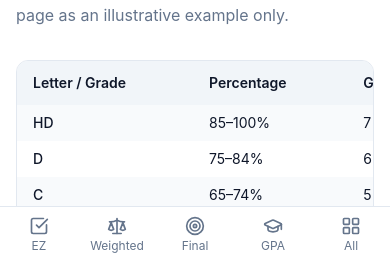
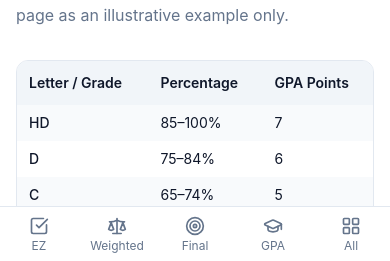
Before and after one commit to ShahidBaloch/grade-calculator, a Next.js app: page /grading-scales/australia in a window 390 px wide. Shown: the part 581-842 px from the top of the page. Built offline with nearby package versions, Linux system fonts and the light colour scheme; no server answers.

Commit message:
some more fixes

```diff
--- a/src/app/about/page.tsx
+++ b/src/app/about/page.tsx
@@ -38,6 +38,13 @@ export default function AboutPage() {
             . Your grading scale is detected automatically from your location, with support for US, UK,
             Canadian, Australian, and New Zealand systems.
           </p>
+          <h2 className="text-xl font-semibold text-[var(--color-text)]">How results are checked</h2>
+          <ul className="list-disc space-y-2 pl-5">
+            <li>Letter grades use the raw percentage. 89.99 stays a B+ when the A− cut-off is 90.</li>
+            <li>A total weight or credit load of zero is rejected. The calculator does not divide by zero.</li>
+            <li>University tables follow the institution’s published points. Monash and UQ are not the same scale.</li>
+            <li>ATAR and UK-to-US figures are planning estimates. They are not official results or application GPAs.</li>
+          </ul>
           <h2 className="text-xl font-semibold text-[var(--color-text)]">What we offer</h2>
           <ul className="list-disc space-y-2 pl-5">
             <li>EZ Grader, test grade, Canvas, and EOC calculators for classroom scoring</li>
--- a/src/components/calculators/CalculatorPageSections.tsx
+++ b/src/components/calculators/CalculatorPageSections.tsx
@@ -8,7 +8,6 @@ import { ResourceLinks } from "@/components/content/ResourceLinks";
 import { FaqAccordion } from "@/components/content/FaqAccordion";
 import { HowItWorks } from "@/components/content/HowItWorks";
 import { RelatedCalculators } from "@/components/content/RelatedCalculators";
-import { FormulaBreakdown } from "@/components/calculators/shared/FormulaBreakdown";
 import type { CalculatorSlug } from "@/types/calculator";
 
 export function CalculatorPageSections({
@@ -49,9 +48,9 @@ export function CalculatorPageSections({
       <section>
         <h2 className="text-xl font-semibold">Formula</h2>
         <p className="mt-2 text-sm text-[var(--color-text-muted)]">{content.formula}</p>
-        <div className="mt-3">
-          <FormulaBreakdown steps={[content.workedExample]} />
-        </div>
+        <p className="mt-2 text-sm text-[var(--color-text-muted)]">
+          Example: {content.workedExample} Letter cut-offs use the unrounded result.
+        </p>
       </section>
       {content.primarySources && content.primarySources.length > 0 && (
         <section>
--- a/src/components/calculators/FinalGradeCalculator.tsx
+++ b/src/components/calculators/FinalGradeCalculator.tsx
@@ -281,7 +281,11 @@ export function FinalGradeCalculator() {
         />
       )}
 
-      {result.errors?.[0] && <p className="text-sm text-[var(--color-error)]">{result.errors[0]}</p>}
+      {result.errors?.[0] && (
+        <p className="text-sm text-[var(--color-error)]" role="alert">
+          {result.errors[0]}
+        </p>
+      )}
 
       {requiredData && state.mode === "required" && (
         <>
@@ -297,7 +301,9 @@ export function FinalGradeCalculator() {
             percent={requiredData.requiredPercent}
             placeholder="—"
           />
-          <p className="text-sm text-[var(--color-text-muted)]">{requiredData.message}</p>
+          <p className="text-sm text-[var(--color-text-muted)]" role="status">
+            {requiredData.message}
+          </p>
           <FormulaBreakdown steps={requiredData.formulaSteps} />
         </>
       )}
--- a/src/components/calculators/shared/CalculatorToolbar.tsx
+++ b/src/components/calculators/shared/CalculatorToolbar.tsx
@@ -23,7 +23,13 @@ export function CalculatorToolbar({ onShare, onReset, copied }: CalculatorToolba
         </Button>
       )}
       {onReset && (
-        <Button type="button" variant="ghost" size="sm" onClick={onReset}>
+        <Button
+          type="button"
+          variant="ghost"
+          size="sm"
+          onClick={onReset}
+          title="Clears this calculator. Saved inputs for this tool are removed from this browser."
+        >
           <RotateCcw className="mr-1.5 h-4 w-4" />
           Reset
         </Button>
--- a/src/components/content/GradingScaleTable.tsx
+++ b/src/components/content/GradingScaleTable.tsx
@@ -5,23 +5,23 @@ export function GradingScaleTable({ scale }: { scale: GradingScale }) {
   const showGpaColumn = scale.gpaMax != null && scale.id !== "uk-degree";
   return (
     <div className="overflow-x-auto rounded-lg border border-[var(--color-border)]">
-      <table className="w-full min-w-[480px] text-sm">
+      <table className="w-full text-sm">
         <thead className="sticky top-0 bg-[var(--color-bg-muted)]">
           <tr>
-            <th scope="col" className="px-4 py-3 text-left font-semibold">Letter / Grade</th>
-            <th scope="col" className="px-4 py-3 text-left font-semibold">Percentage</th>
+            <th scope="col" className="px-3 py-3 text-left font-semibold sm:px-4">Letter / Grade</th>
+            <th scope="col" className="px-3 py-3 text-left font-semibold sm:px-4">Percentage</th>
             {showGpaColumn && (
-              <th scope="col" className="px-4 py-3 text-left font-semibold">GPA Points</th>
+              <th scope="col" className="px-3 py-3 text-left font-semibold sm:px-4">GPA Points</th>
             )}
           </tr>
         </thead>
         <tbody>
           {scale.bands.map((band) => (
             <tr key={band.letter} className="odd:bg-[var(--color-bg-subtle)]">
-              <td className="px-4 py-2 font-medium">{band.letter}</td>
-              <td className="px-4 py-2">{getBandRangeLabel(band)}</td>
+              <td className="px-3 py-2 font-medium sm:px-4">{band.letter}</td>
+              <td className="px-3 py-2 sm:px-4">{getBandRangeLabel(band)}</td>
               {showGpaColumn && (
-                <td className="px-4 py-2">{band.gpa ?? "—"}</td>
+                <td className="px-3 py-2 sm:px-4">{band.gpa ?? "—"}</td>
               )}
             </tr>
           ))}
--- a/src/config/calculator-content.ts
+++ b/src/config/calculator-content.ts
@@ -137,6 +137,12 @@ export const calculatorContent: Record<CalculatorSlug, CalculatorContent> = {
         question: "How do I convert Australian GPA to US 4.0?",
         answer:
           "There is no official linear map (for example GPA ÷ 7 × 4). Pick your university preset on /au and follow the receiving institution or credential evaluator — do not treat this calculator as a WES-equivalent conversion.",
+      },
+    ],
+    primarySources: [
+      {
+        label: "NCES — grade point average in US education statistics",
+        href: "https://nces.ed.gov/programs/coe/indicator/ctr",
       },
     ],
   },
@@ -349,6 +355,16 @@ export const calculatorContent: Record<CalculatorSlug, CalculatorContent> = {
         question: "How much is the EOC worth?",
         answer:
           "Florida can require 30% for certain EOC courses under current statute. Texas STAAR EOC results are not mandated statewide as a fixed course percentage — confirm your district policy. Other states set their own rules.",
+      },
+    ],
+    primarySources: [
+      {
+        label: "Florida Legislature — statewide assessment statute",
+        href: "https://www.flsenate.gov/Laws/Statutes/2024/1008.22",
+      },
+      {
+        label: "Texas Education Agency — STAAR resources",
+        href: "https://tea.texas.gov/student-assessment/testing/staar/staar-resources",
       },
     ],
   },
--- a/src/lib/calculators/canvas-grade.ts
+++ b/src/lib/calculators/canvas-grade.ts
@@ -36,6 +36,9 @@ export function calculateCanvasGrade(
   const totalWeight = groups.reduce((sum, g) => sum + g.weight, 0);
   const weightedSum = groups.reduce((sum, g) => sum + g.score * g.weight, 0);
   const courseGrade = weightedSum / totalWeight;
+  if (!Number.isFinite(courseGrade)) {
+    return { status: "error", errors: ["Could not calculate a grade from these weights"] };
+  }
   const lookup = percentToLetter(courseGrade, scaleId);
 
   const weightWarning =
--- a/src/lib/calculators/gpa.ts
+++ b/src/lib/calculators/gpa.ts
@@ -96,14 +96,19 @@ export function calculateSemesterGpa(
     return { status: "error", errors };
   }
 
-  if (totalCredits <= 0) {
+  if (totalCredits <= 0 || !Number.isFinite(totalQualityPoints)) {
     return { status: "idle" };
+  }
+
+  const gpa = totalQualityPoints / totalCredits;
+  if (!Number.isFinite(gpa)) {
+    return { status: "error", errors: ["Could not calculate a GPA from these credits"] };
   }
 
   return {
     status: "valid",
     data: {
-      gpa: totalQualityPoints / totalCredits,
+      gpa,
       totalCredits,
       totalQualityPoints,
       courses,
--- a/src/lib/calculators/weighted-grade.ts
+++ b/src/lib/calculators/weighted-grade.ts
@@ -66,7 +66,7 @@ export function calculateWeightedGrade(
     return { status: "error", errors };
   }
 
-  if (totalWeight <= 0) {
+  if (totalWeight <= 0 || !Number.isFinite(weightedSum)) {
     return { status: "error", errors: ["Enter at least one item with weight greater than 0"] };
   }
 
@@ -77,6 +77,9 @@ export function calculateWeightedGrade(
   }
 
   const weightedAverage = weightedSum / totalWeight;
+  if (!Number.isFinite(weightedAverage)) {
+    return { status: "error", errors: ["Could not calculate a grade from these weights"] };
+  }
   const lookup = percentToLetter(weightedAverage, scaleId);
 
   return {
--- a/src/lib/grading-scales/index.ts
+++ b/src/lib/grading-scales/index.ts
@@ -62,15 +62,15 @@ function bandsForPercentLookup(scale: GradingScale): GradingScale["bands"] {
 
 export function percentToLetter(percent: number, scaleId: ScaleId = DEFAULT_SCALE_ID): ScaleLookupResult {
   const scale = getScale(scaleId);
-  const clamped = Math.min(100, Math.max(0, percent));
-  // Bands use integer cutoffs; treat each band as "this grade or higher until the next tier".
-  // Avoids mis-mapping values in gaps (e.g. 89.2% between B+ 87–89 and A- 90–92 on US standard).
   const percentBands = bandsForPercentLookup(scale);
   const sortedByMin = [...percentBands].sort((a, b) => b.min - a.min);
-  const band =
-    sortedByMin.find((b) => clamped >= b.min) ??
-    sortedByMin[sortedByMin.length - 1] ??
-    scale.bands[scale.bands.length - 1];
+  const fallback = sortedByMin[sortedByMin.length - 1] ?? scale.bands[scale.bands.length - 1];
+  // Compare the raw number. Do not round 89.99 to 90 before choosing the band.
+  if (!Number.isFinite(percent)) {
+    return { letter: fallback.letter, gpa: fallback.gpa, band: fallback };
+  }
+  const clamped = Math.min(100, Math.max(0, percent));
+  const band = sortedByMin.find((b) => clamped >= b.min) ?? fallback;
 
   return { letter: band.letter, gpa: band.gpa, band };
 }
```
Also changed, not shown: 1 other file (tests, documents, lock files or other folders).
